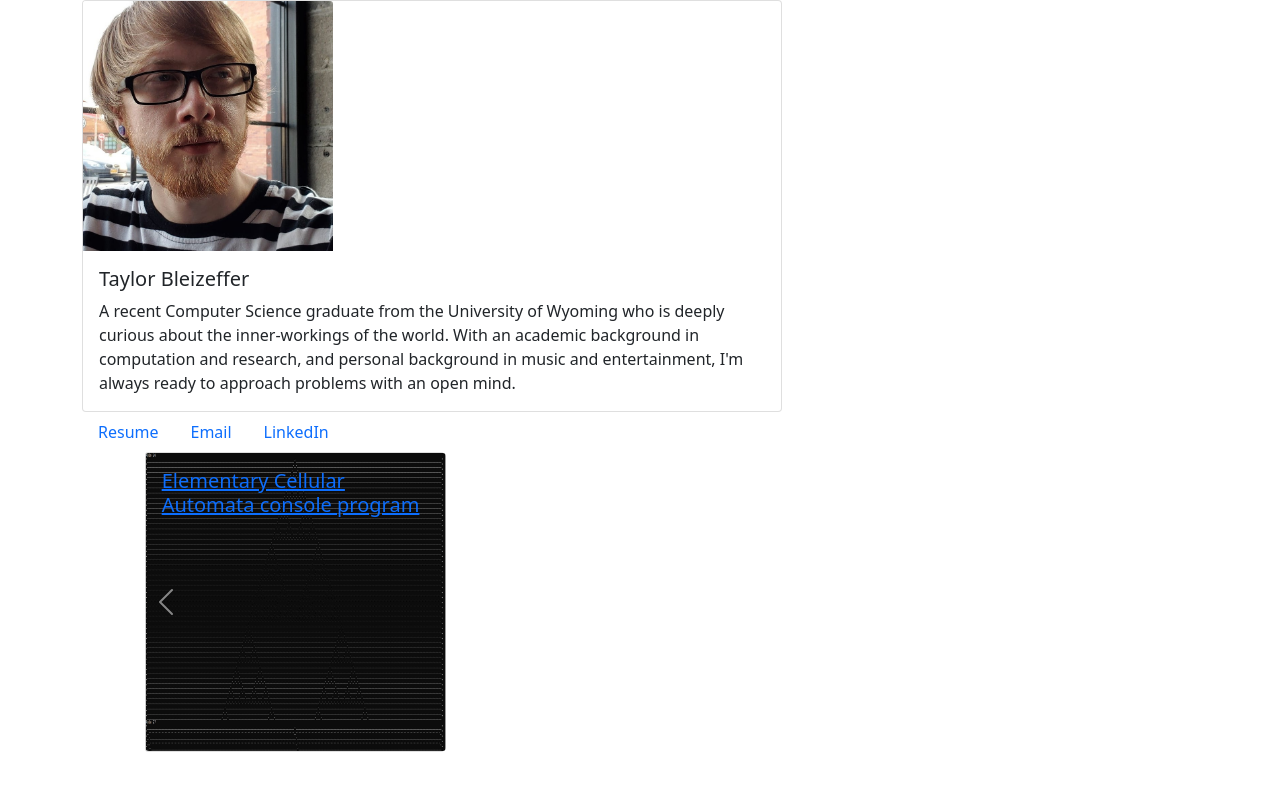
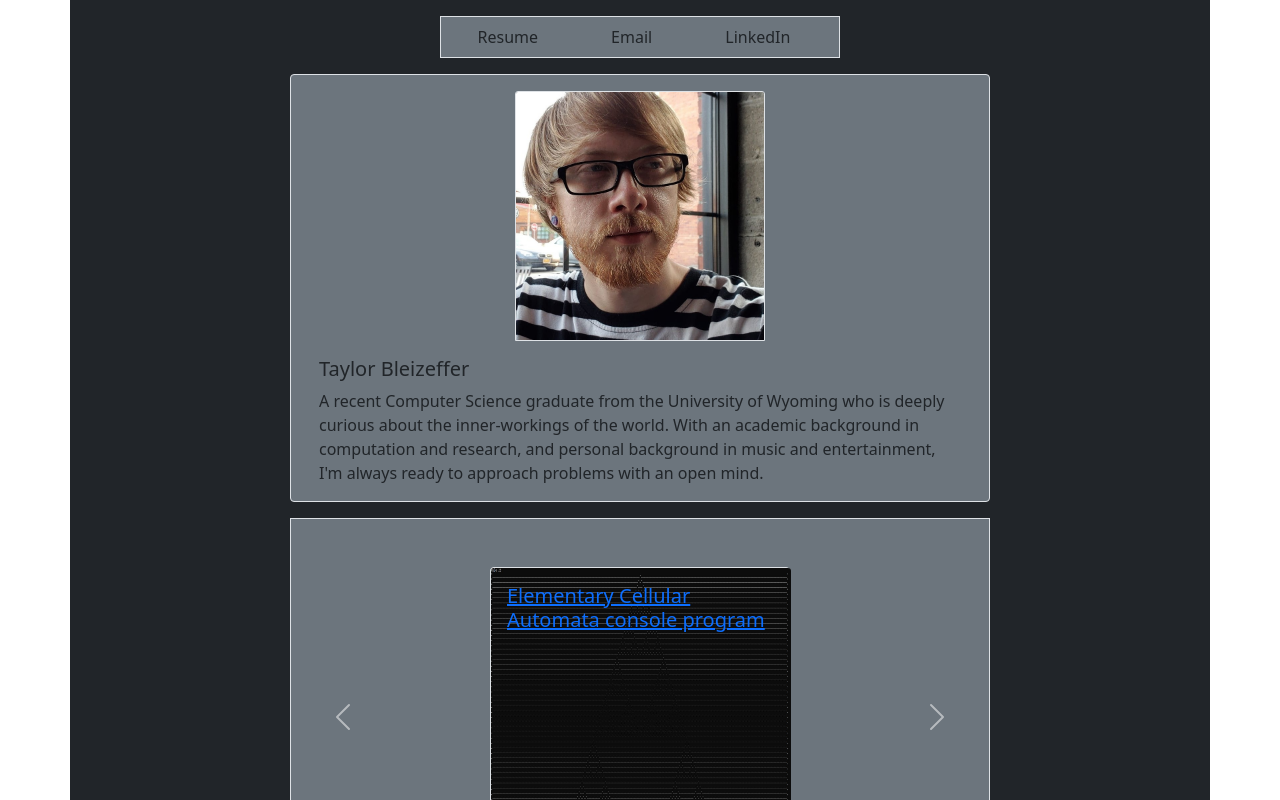
Before and after one commit to tbzeff/my-portfolio, a React (Create React App) app: page / in a window 1280 px wide. Shown: the top 800 px of the page. Built offline with nearby package versions, Linux system fonts and the light colour scheme.

Commit message:
Styling Updates
Implement hover effects on navbar link items

```diff
--- a/src/App.css
+++ b/src/App.css
@@ -6,33 +6,3 @@
   height: 40vmin;
   pointer-events: none;
 }
-
-@media (prefers-reduced-motion: no-preference) {
-  .App-logo {
-    animation: App-logo-spin infinite 20s linear;
-  }
-}
-
-.App-header {
-  background-color: #282c34;
-  min-height: 100vh;
-  display: flex;
-  flex-direction: column;
-  align-items: center;
-  justify-content: center;
-  font-size: calc(10px + 2vmin);
-  color: white;
-}
-
-.App-link {
-  color: #61dafb;
-}
-
-@keyframes App-logo-spin {
-  from {
-    transform: rotate(0deg);
-  }
-  to {
-    transform: rotate(360deg);
-  }
-}
--- a/src/App.js
+++ b/src/App.js
@@ -7,7 +7,7 @@ import Home from './components/pages/Home';
 // https://github.com/Jossdz/react-router-dom-v6/blob/main/src/Router.js
 
 const App = () => (
-  <Home />
+  <Home className="bg-dark" />
 )
 
 export default App;
--- a/src/components/ContactLinks.jsx
+++ b/src/components/ContactLinks.jsx
@@ -2,26 +2,72 @@ import React from 'react';
 
 import 'bootstrap/dist/css/bootstrap.min.css';
 import resume from '../res/taylorbleizeffer-resume.pdf';
+import Container from 'react-bootstrap/Container';
 import Nav from 'react-bootstrap/Nav';
 
-const ContactLinks = () => (
-    <Nav>
-        <Nav.Item >
-            <Nav.Link href={resume} >
+const ContactLinks = () => {
+
+    const [hover1,setHover1] = React.useState(false);
+    const [hover2,setHover2] = React.useState(false);
+    const [hover3,setHover3] = React.useState(false);
+
+    const itemclass1 = "m-auto"
+    const itemclass2 = "m-auto bg-light"
+
+    let item1, item2, item3 = "";
+
+    if (hover1) {
+        item1 = itemclass2
+    }
+    else {
+        item1 = itemclass1
+    }
+
+    if (hover2) {
+        item2 = itemclass2
+    }
+    else {
+        item2 = itemclass1
+    }
+
+    if (hover3) {
+        item3 = itemclass2
+    }
+    else {
+        item3 = itemclass1
+    }
+
+    return (
+        <Nav className="m-auto mb-3 mt-3 bg-secondary border" style={{ width: '400px' }}>
+            <Nav.Item
+                className={item1}
+                onMouseOver={ () => setHover1(true) }
+                onMouseOut={ () => setHover1(false) }
+            >
+                <Nav.Link className="link-dark" href={resume} >
                     Resume
                 </Nav.Link>
             </Nav.Item>
-        <Nav.Item >
-            <Nav.Link href="mailto:taylorbleizeffer@gmail.com" >
+            <Nav.Item
+                className={item2}
+                onMouseOver={ () => setHover2(true) }
+                onMouseOut={ () => setHover2(false) }
+            >
+                <Nav.Link className="link-dark" href="mailto:taylorbleizeffer@gmail.com" >
                     Email
                 </Nav.Link>
             </Nav.Item>
-        <Nav.Item >
-            <Nav.Link href="https://www.linkedin.com/in/taylor-bleizeffer/" >
+            <Nav.Item
+                className={item3}
+                onMouseOver={ () => setHover3(true) }
+                onMouseOut={ () => setHover3(false) }
+            >
+                <Nav.Link className="link-dark" href="https://www.linkedin.com/in/taylor-bleizeffer/" >
                     LinkedIn
                 </Nav.Link>
             </Nav.Item>
         </Nav>
-)
+    );
+}
 
 export default ContactLinks;
--- a/src/components/PageHeader.jsx
+++ b/src/components/PageHeader.jsx
@@ -5,10 +5,10 @@ import selfie from '../res/profile_pic3.jpg'
 import Card from 'react-bootstrap/Card';
 
 const PageHeader = () => (
-    <Card style={{ width: '700px'}}>
-        <Card.Img variant="top" src={selfie} style={{ width: '250px'}} />
+    <Card className="m-auto mb-3 bg-secondary border" style={{ width: '700px' }}>
+        <Card.Img className="m-auto mt-3 border" variant="top" src={selfie} style={{ width: '250px'}} />
         <Card.Body>
-            <Card.Title>Taylor Bleizeffer</Card.Title>
+            <Card.Title variant="center">Taylor Bleizeffer</Card.Title>
             <Card.Text>
             A recent Computer Science graduate from the University of Wyoming who is deeply curious about the inner-workings of the world. With an academic background in computation and research, and personal background in music and entertainment, I'm always ready to approach problems with an open mind.
             </Card.Text>
--- a/src/components/ProjectCard.jsx
+++ b/src/components/ProjectCard.jsx
@@ -4,7 +4,7 @@ import 'bootstrap/dist/css/bootstrap.min.css';
 import Card from 'react-bootstrap/Card';
 
 const ProjectCard = (props) => (
-    <Card style={{ width: '300px', height: '300px' }}>
+    <Card className="m-auto mb-5 mt-5 border" style={{ width: '300px', height: '300px' }}>
         <Card.Img style={{ width: '300px', height: '300px' }} src={props.img} />
         <Card.ImgOverlay >
             <Card.Title>
--- a/src/components/ProjectCarousel.jsx
+++ b/src/components/ProjectCarousel.jsx
@@ -14,7 +14,7 @@ import Carousel from 'react-bootstrap/Carousel';
 import ProjectCard from './ProjectCard';
 
 const ProjectCarousel = (props) => (
-    <Carousel>
+    <Carousel className="m-auto mb-5 bg-secondary border" style={{ width: '700px' }}>
        <Carousel.Item>
            <ProjectCard title="Senior Project" href="https://github.com/mckade/wfcm" img={senior_thumb} />
        </Carousel.Item>
--- a/src/components/pages/Home.js
+++ b/src/components/pages/Home.js
@@ -1,16 +1,18 @@
 import React from 'react';
 
 import 'bootstrap/dist/css/bootstrap.min.css';
-import Container from 'react-bootstrap/Container';
+import { Container, Col, Row } from 'react-bootstrap';
 import PageHeader from '../PageHeader';
 import ContactLinks from '../ContactLinks';
 import ProjectCarousel from '../ProjectCarousel';
 
-const Home = (props) => (
-    <Container>
-        <PageHeader />
-        <ContactLinks />
-        <ProjectCarousel />
+const Home = () => (
+    <Container className="bg-dark">
+        <Col className="m-auto">
+            <Row><ContactLinks /></Row>
+            <Row><PageHeader /></Row>
+            <Row><ProjectCarousel /></Row>
+        </Col>
     </Container>
 )
 
```
Also changed, not shown: src/styles/Home.css (added). Lines whose indentation alone changed are shown as unchanged.
